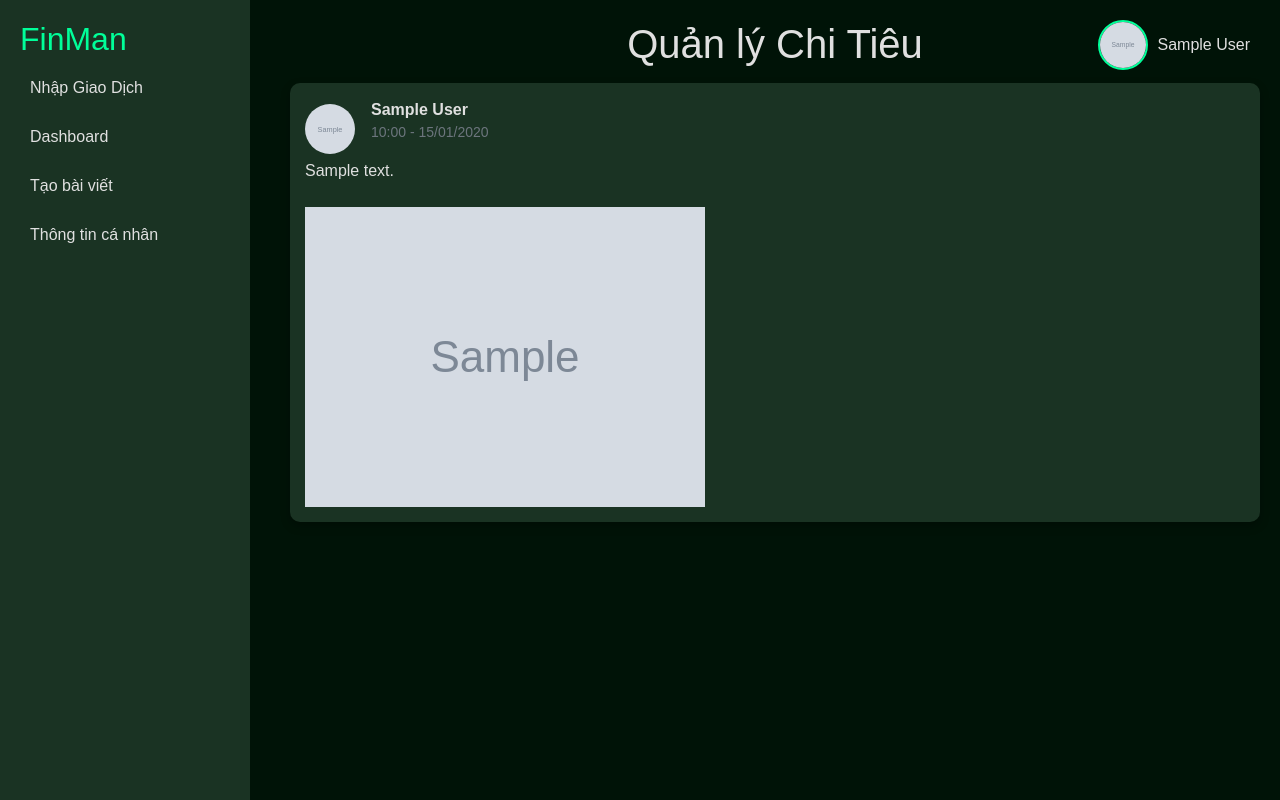
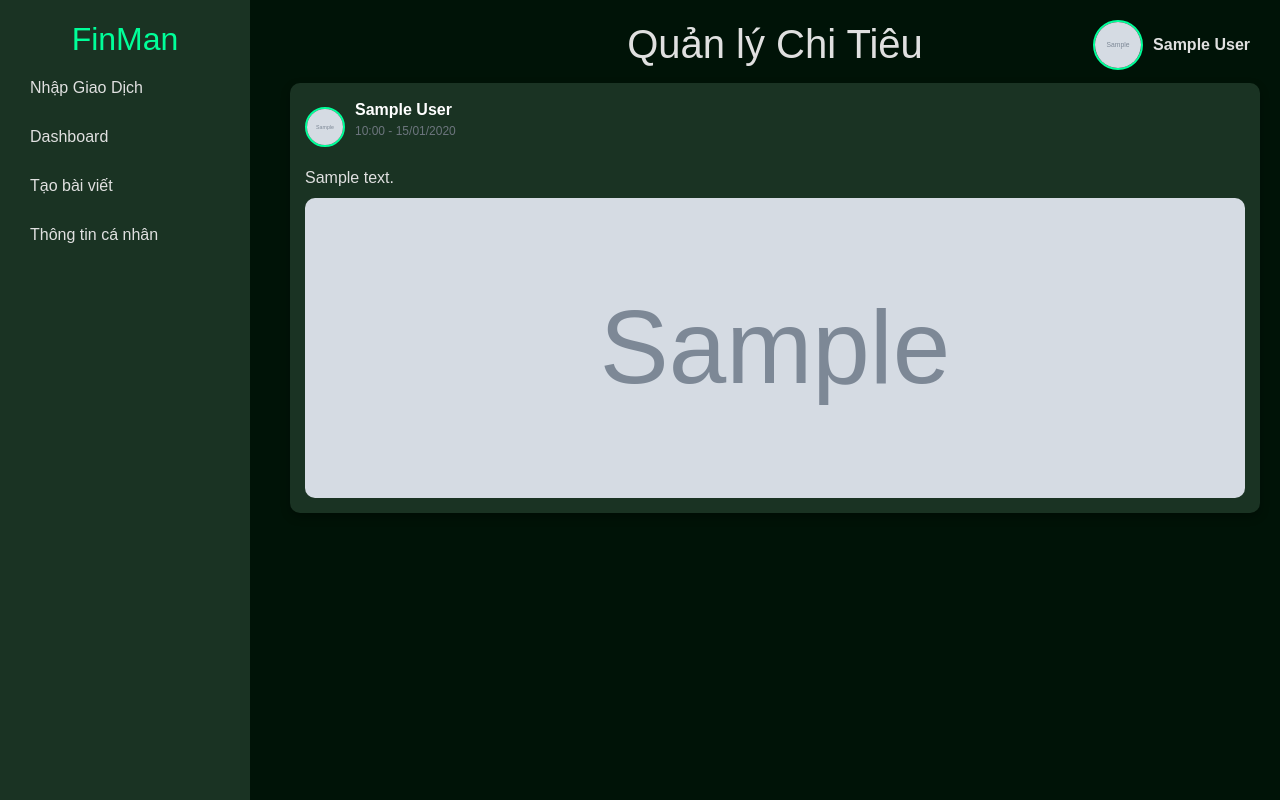
Before and after one commit to LinhHaTranNha/EXPENSE-MANAGEMENT, a Flask app: page /dashboard in a window 1280 px wide. Run offline with Flask 3, Linux system fonts and the light colour scheme; a user stored in the database is signed in; tables that the repository leaves empty hold one stand-in row (values such as "Sample post"); grey boxes marked "Sample" are stand-in pictures.

Commit message:
fix chart-6

```diff
--- a/templates/dashboard.html
+++ b/templates/dashboard.html
@@ -4,7 +4,7 @@
 <head>
     <meta charset="UTF-8">
     <meta name="viewport" content="width=device-width, initial-scale=1.0">
-    <link rel="icon" type="image/png" href="../static/image/money.jpg" />
+    <link rel="icon" type="image/png" href="../static/image/money.jpg">
     <title>Dashboard - FinMan</title>
 
     <!-- Bootstrap -->
@@ -18,6 +18,8 @@
             background-color: #001307;
             color: #e0e0e0;
             font-family: "Poppins", sans-serif;
+            margin: 0;
+            padding: 0;
         }
 
         /* 📌 Sidebar */
@@ -33,6 +35,7 @@
 
         .sidebar h2 {
             color: #00ff99;
+            text-align: center;
         }
 
         .sidebar a {
@@ -73,6 +76,11 @@
             border: 2px solid #00ff99;
         }
 
+        .user-avatar span {
+            font-weight: bold;
+            color: #e0e0e0;
+        }
+
         /* 📌 Bài viết */
         .post {
             background: #1a3323;
@@ -80,8 +88,11 @@
             margin-top: 15px;
             border-radius: 10px;
             box-shadow: 0 4px 10px rgba(0, 0, 0, 0.3);
+            position: relative;
+            overflow: hidden;
         }
 
+        /* 📌 Header của bài viết */
         .post-header {
             display: flex;
             align-items: center;
@@ -96,35 +107,73 @@
             border: 2px solid #00ff99;
         }
 
-        .post-header .post-info {
+        .post-info {
             display: flex;
             flex-direction: column;
         }
 
-        .post-content img {
+        .post-info strong {
+            font-size: 16px;
+            color: #fff;
+        }
+
+        .post-info p {
+            font-size: 12px;
+            color: #ccc;
+        }
+
+        /* 📌 Nội dung bài viết */
+        .post-content {
+            max-height: 150px;
+            overflow: hidden;
+            text-overflow: ellipsis;
+            white-space: normal;
+            word-wrap: break-word;
+            transition: max-height 0.3s ease-in-out;
+        }
+
+        .post-content.expanded {
+            max-height: none;
+        }
+
+        /* 📌 Ảnh bài viết */
+        .post-image {
+            max-height: 300px;
             width: 100%;
             border-radius: 10px;
             margin-top: 10px;
         }
 
-        /* 📌 Nút tương tác */
-        .post-actions {
-            display: flex;
-            justify-content: space-between;
-            margin-top: 10px;
+        /* 📌 Nút "Xem thêm" */
+        .btn-show-more {
+            display: block;
+            margin-top: 5px;
+            color: #00ff99;
+            border: none;
+            background: none;
+            cursor: pointer;
+            font-size: 14px;
         }
 
-        .post-actions button {
-            background: none;
-            border: none;
-            color: #00ff99;
-            font-size: 14px;
-            cursor: pointer;
-            transition: 0.3s;
+        .btn-show-more:hover {
+            text-decoration: underline;
         }
 
-        .post-actions button:hover {
-            color: #fff;
+        /* 📌 Hiệu ứng động */
+        @keyframes fadeInUp {
+            from {
+                opacity: 0;
+                transform: translateY(10px);
+            }
+
+            to {
+                opacity: 1;
+                transform: translateY(0);
+            }
+        }
+
+        .post {
+            animation: fadeInUp 0.5s ease-in-out;
         }
     </style>
 </head>
@@ -142,9 +191,8 @@
     <!-- Avatar góc phải -->
     <div class="user-avatar">
         <img src="{{ current_user_avatar }}" alt="Avatar">
-        <span>{{ current_user_name }}</span> <!-- ✅ Hiển thị tên từ UserProfile -->
+        <span>{{ current_user_name }}</span>
     </div>
-
 
     <!-- Nội dung chính -->
     <div class="main-content">
@@ -153,26 +201,66 @@
         <!-- Danh sách bài viết -->
         {% for post in posts %}
         <div class="post wow fadeInUp">
-            <div class="d-flex align-items-center">
-                <img src="{{ post.avatar }}" alt="Avatar" class="rounded-circle" width="50" height="50">
-                <div class="ml-3">
-                    <strong>{{ post.name }}</strong> <!-- ✅ Hiển thị tên của người đăng bài -->
+            <div class="post-header">
+                <img src="{{ post.avatar }}" alt="Avatar">
+                <div class="post-info">
+                    <strong>{{ post.name }}</strong>
                     <p class="text-muted small">{{ post.created_at.strftime('%H:%M - %d/%m/%Y') }}</p>
                 </div>
             </div>
-            <p>{{ post.content | safe }}</p>
+
+            <!-- Nội dung bài viết -->
+            <div class="post-content" id="post-content-{{ post.id }}">
+                {{ post.content | safe }}
+            </div>
+
+            <!-- Nút "Xem thêm" -->
+            <button class="btn-show-more" data-post-id="{{ post.id }}">Xem thêm</button>
+
             {% if post.image_url %}
-            <img src="{{ post.image_url }}" class="img-fluid mt-2" alt="Post Image">
+            <img src="{{ post.image_url }}" class="img-fluid mt-2 post-image" alt="Post Image">
             {% endif %}
         </div>
         {% endfor %}
-
     </div>
 
     <!-- WOW.js -->
     <script src="../static/js/wow.min.js"></script>
     <script>
         new WOW().init();
+        document.addEventListener("DOMContentLoaded", function () {
+            document.querySelectorAll(".post-content").forEach(post => {
+                let text = post.innerHTML.trim();
+
+                if (text.length > 300) {
+                    post.dataset.fullContent = text;
+                    post.innerHTML = text.substring(0, 300) + "...";
+                    post.nextElementSibling.style.display = "inline-block"; // ✅ Hiển thị nút nếu cần
+                } else {
+                    post.nextElementSibling.style.display = "none"; // ✅ Ẩn nút nếu bài viết ngắn
+                }
+            });
+
+            document.querySelectorAll(".btn-show-more").forEach(button => {
+                button.addEventListener("click", function () {
+                    let postId = this.dataset.postId;
+                    let postContent = document.getElementById("post-content-" + postId);
+
+                    if (!postContent.dataset.fullContent) return; // ✅ Ngăn lỗi undefined nếu không có dữ liệu
+
+                    if (this.innerText === "Xem thêm") {
+                        postContent.classList.add("expanded");
+                        postContent.innerHTML = postContent.dataset.fullContent;
+                        this.innerText = "Thu gọn";
+                    } else {
+                        postContent.classList.remove("expanded");
+                        postContent.innerHTML = postContent.dataset.fullContent.substring(0, 300) + "...";
+                        this.innerText = "Xem thêm";
+                    }
+                });
+            });
+        });
+
     </script>
 </body>
 
```
